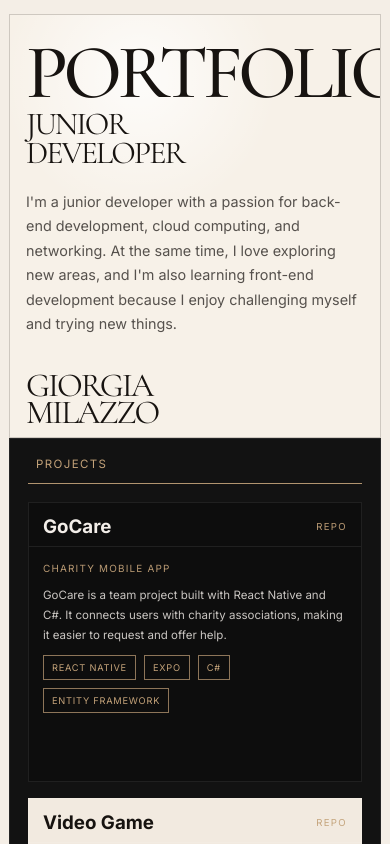
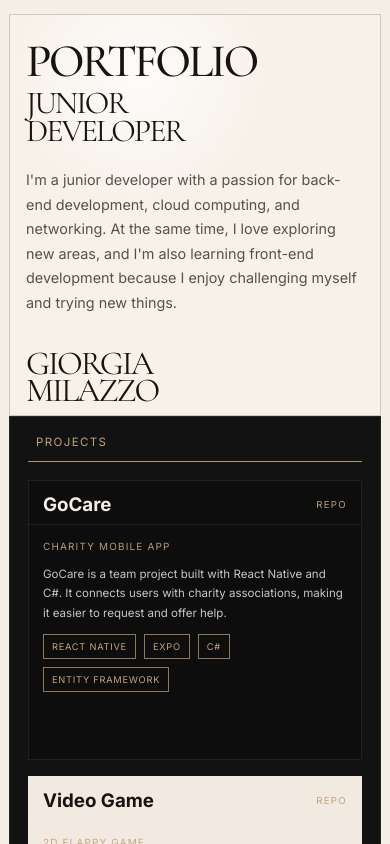
Before and after one commit to GiorgiaMilazzo/portfolio, a React (Vite) app: page / in a window 390 px wide. Shown: the top 844 px of the page. Built offline with nearby package versions, Linux system fonts and the light colour scheme.

Commit message:
Modifica Hero

```diff
--- a/src/App.css
+++ b/src/App.css
@@ -444,9 +444,13 @@ select {
   }
 
   .hero-copy h1 {
-    font-size: 4.8rem;
+    display: block;
+    width: 100%;
+    max-width: 100%;
+    font-size: clamp(2.6rem, 12vw, 4.2rem);
     white-space: nowrap;
     letter-spacing: -0.06em;
+    overflow: visible;
   }
 
   .hero-line {
```
